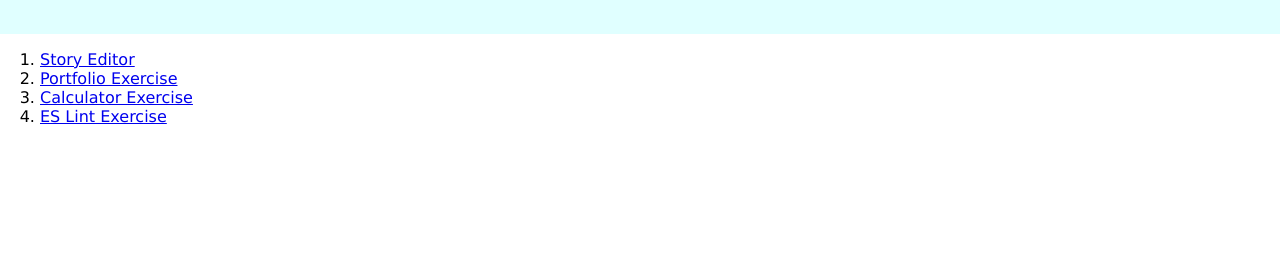
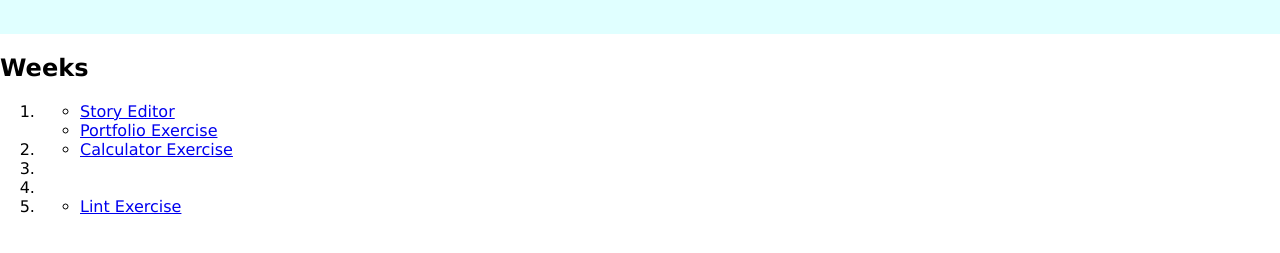
Before and after one commit to spottenn/portfolio, a website with bundled scripts: page index.html in a window 1280 px wide. Shown: the part 77-330 px from the top of the page. Built offline with nearby package versions, Linux system fonts and the light colour scheme.

Commit message:
Restructured exercises and notes for easier navigation following the BYU-I class structure.

```diff
--- a/index.html
+++ b/index.html
@@ -8,6 +8,7 @@
 </head>
 <body>
 <header><h1>Index of Nathan Spotten's Portfolio</h1></header>
+<h2>Weeks</h2>
 <ol id="links"></ol>
 </body>
 </html>
--- a/index.js
+++ b/index.js
@@ -1,10 +1,14 @@
-import { links } from './main.js';
+import { weeks } from './main.js';
 
 function populateListHtml () {
     const linkListElement = document.getElementById("links");
     let listHtml = "";
-    for (const link of links) {
-        listHtml += `<li><a href='${link.path}'>${link.label}</a></li>`;
+    for (const week of weeks) {
+        listHtml += "<li><ul>"
+        for(const link of week) {
+            listHtml += `<li><a href='${link.path}'>${link.label}</a></li>`;
+        }
+        listHtml += "</ul></li>"
     }
     linkListElement.innerHTML = listHtml;
 }
--- a/main.js
+++ b/main.js
@@ -1,20 +1,34 @@
-export const links = [
+export const weeks = [
+    [
+        //Week 1
         {
             label: "Story Editor",
-        path: "exercises/story_editor.html"
+            path: "exercises_and_notes/week_01/story_editor.html",
         },
         {
             label: "Portfolio Exercise",
-        path: "exercises/portfolio_exercise.html"
-    },
+            path: "exercises_and_notes/week_01/portfolio_exercise.html",
+        }
+    ],
+    [
+        //Week 2
         {
             label: "Calculator Exercise",
-        path: "exercises/calculator_exercise.html",
-        week: 2
-    },
+            path: "exercises_and_notes/week_02/calculator_exercise.html",
+        }
+    ],
+    [
+        //Week 3
+    ],
+    [
+        //Week 4
+    ],
+    [
+        //week 5
         {
-        label: "ES Lint Exercise",
-        path: "exercises/lint_exercise.html",
+            label: "Lint Exercise",
+            path: "exercises_and_notes/week_05/lint_exercise.html",
             week: 5
         }
+    ]
 ];
```
Also changed, not shown: exercises_and_notes/week_01/portfolio_exercise.html (renamed from exercises/portfolio_exercise.html, +2 -2 lines), exercises_and_notes/week_01/story_editor.html (renamed from exercises/story_editor.html), exercises_and_notes/week_02/calculator_exercise.html (renamed from exercises/calculator_exercise.html), exercises_and_notes/week_05/lint_exercise.html (renamed from exercises/lint_exercise.html). Lines whose indentation alone changed are shown as unchanged.
